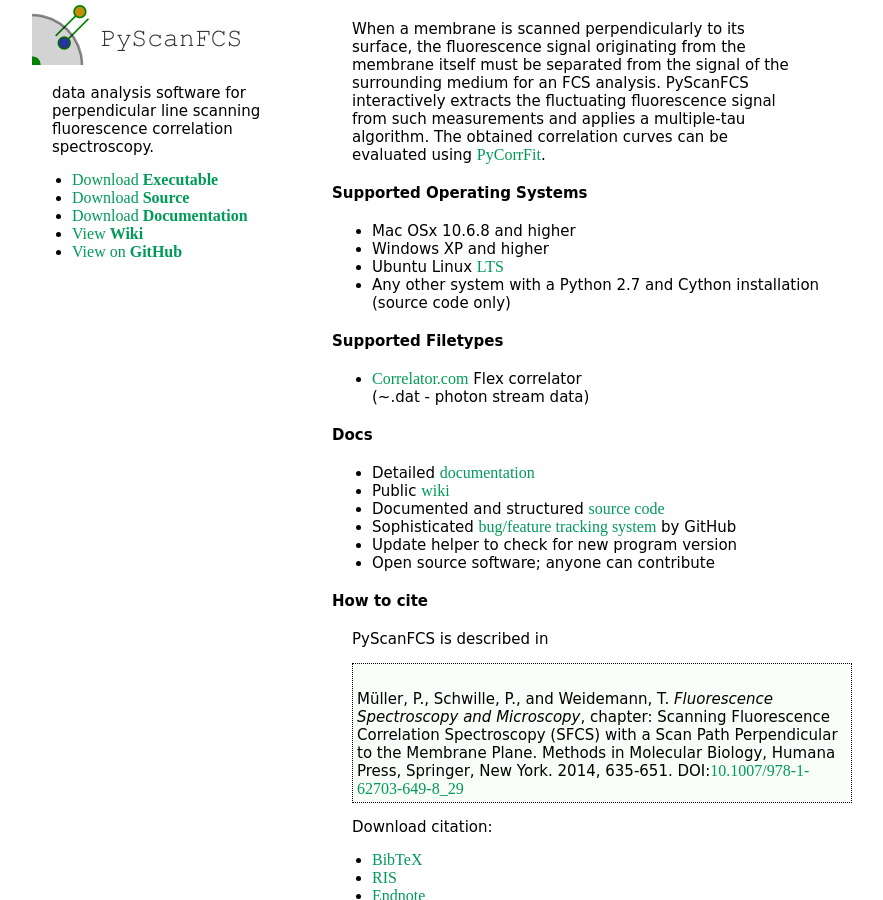
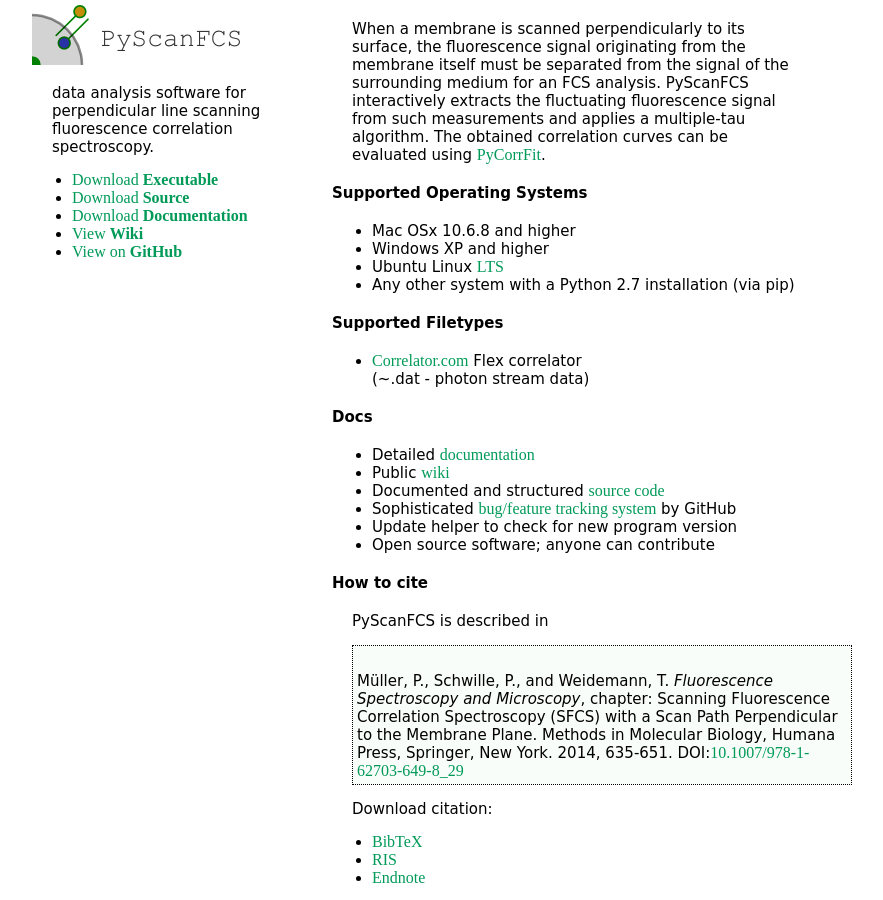
Before and after one commit to FCS-analysis/PyScanFCS, a Jekyll site: the page built from index.html, in a window 1280 px wide and 900 px high. Shown: the whole window, without its empty margins (208-1091 px from the left). Built offline with Jekyll 4.4.1, drawn with Linux system fonts in a browser that asks for light colours.

Commit message:
Update body.md

```diff
--- a/_includes/body.md
+++ b/_includes/body.md
@@ -10,8 +10,7 @@
 - Mac OSx 10.6.8 and higher
 - Windows XP and higher
 - Ubuntu Linux [LTS](https://wiki.ubuntu.com/LTS)
-- Any other system with a Python 2.7 and Cython installation
-  (source code only)
+- Any other system with a Python 2.7 installation (via pip)
 
 #### Supported Filetypes
 - [Correlator.com](http://correlator.com/) Flex correlator
```
